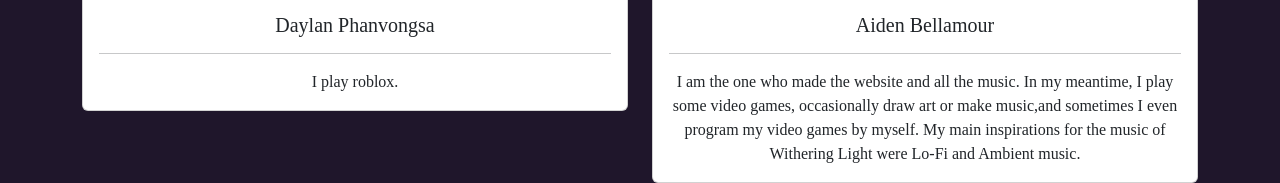
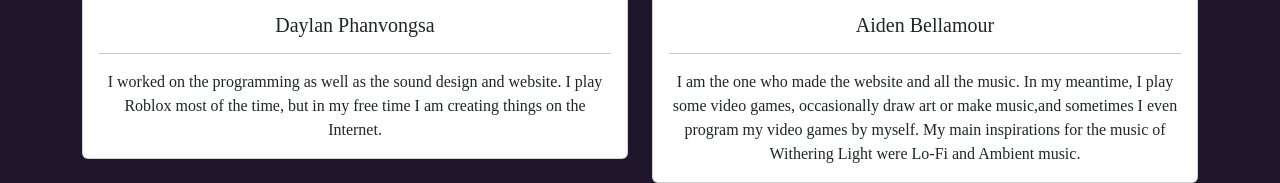
Before and after one commit to 108795-gltech/witheringlight, a plain HTML site: page aboutus.html in a window 1280 px wide. Shown: the part 760-943 px from the top of the page. Drawn offline with nearby package versions, Linux system fonts and the light colour scheme; a web font is replaced by a local one.

Commit message:
Update aboutus.html

```diff
--- a/aboutus.html
+++ b/aboutus.html
@@ -52,7 +52,7 @@
                     <div class="card-body text-center">
                     <h5 class="card-title">Daylan Phanvongsa</h5>
                     <hr>
-                    <p class="card-text">I play roblox.</p>
+                    <p class="card-text">I worked on the programming as well as the sound design and website. I play Roblox most of the time, but in my free time I am creating things on the Internet.</p>
                   </div>
                 </div>
             </div>
```
